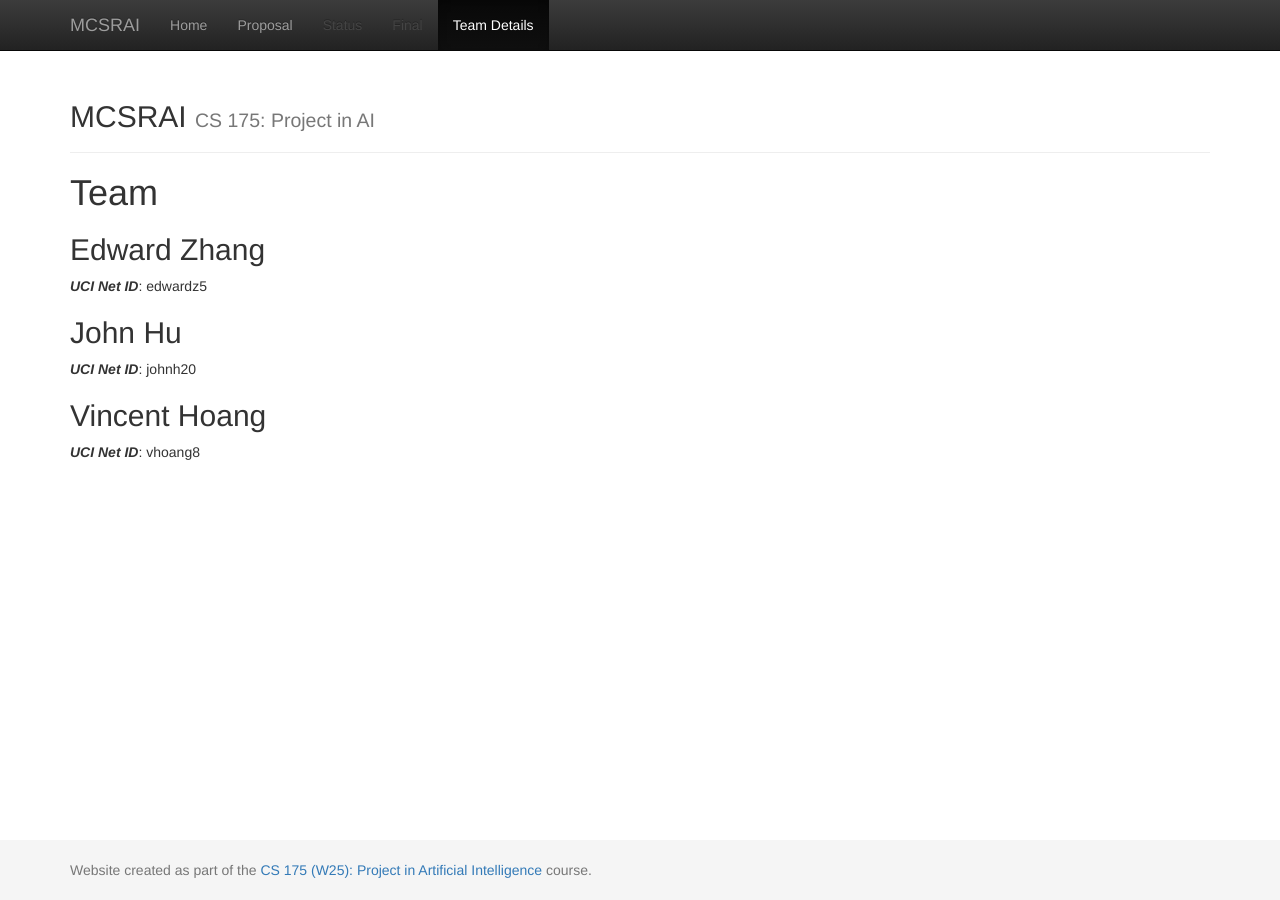
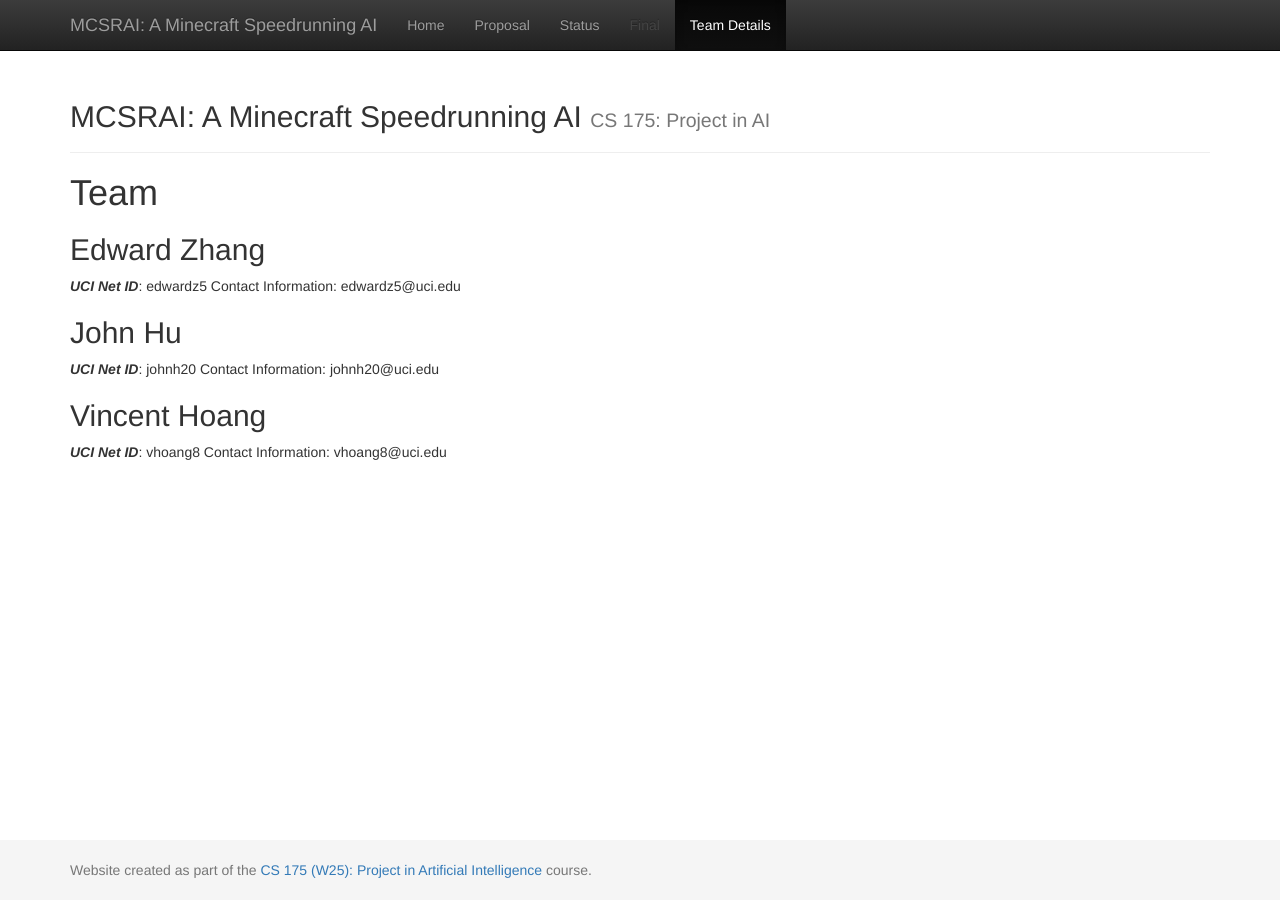
Before and after one commit to freakmykappachunguslife/MCSRAI, a Jekyll site: the page built from docs/team.md, in a window 1280 px wide. Built offline with Jekyll 4.4.1, drawn with Linux system fonts in a browser that asks for light colours.

```diff
--- a/docs/_config.yml
+++ b/docs/_config.yml
@@ -1,7 +1,7 @@
 ###########
 # site.title
 
-title:    'MCSRAI'
+title:    'MCSRAI: A Minecraft Speedrunning AI'
 subtitle: 'CS 175: Project in AI'
 
 
--- a/docs/team.md
+++ b/docs/team.md
@@ -8,9 +8,15 @@ title:  Team
 
 ## Edward Zhang
 ***UCI Net ID***: edwardz5
+Contact Information:
+edwardz5@uci.edu
 
 ## John Hu
 ***UCI Net ID***: johnh20
+Contact Information:
+johnh20@uci.edu
 
 ## Vincent Hoang
 ***UCI Net ID***: vhoang8
+Contact Information:
+vhoang8@uci.edu
```
Also changed, not shown: docs/index.md (+7 -0 lines), docs/status.md (added, +31 -0 lines).
